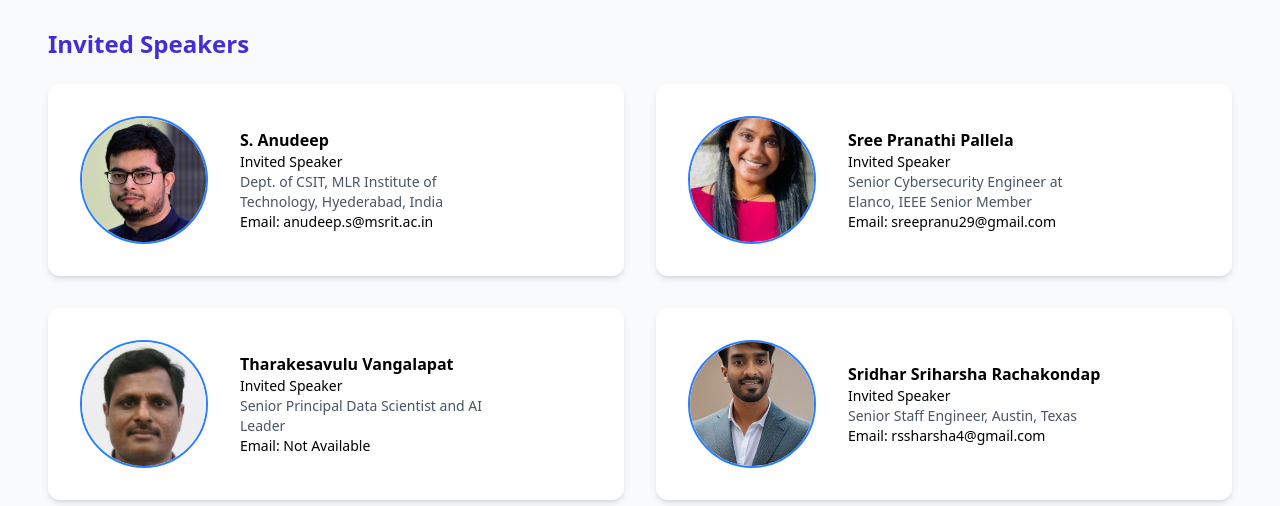
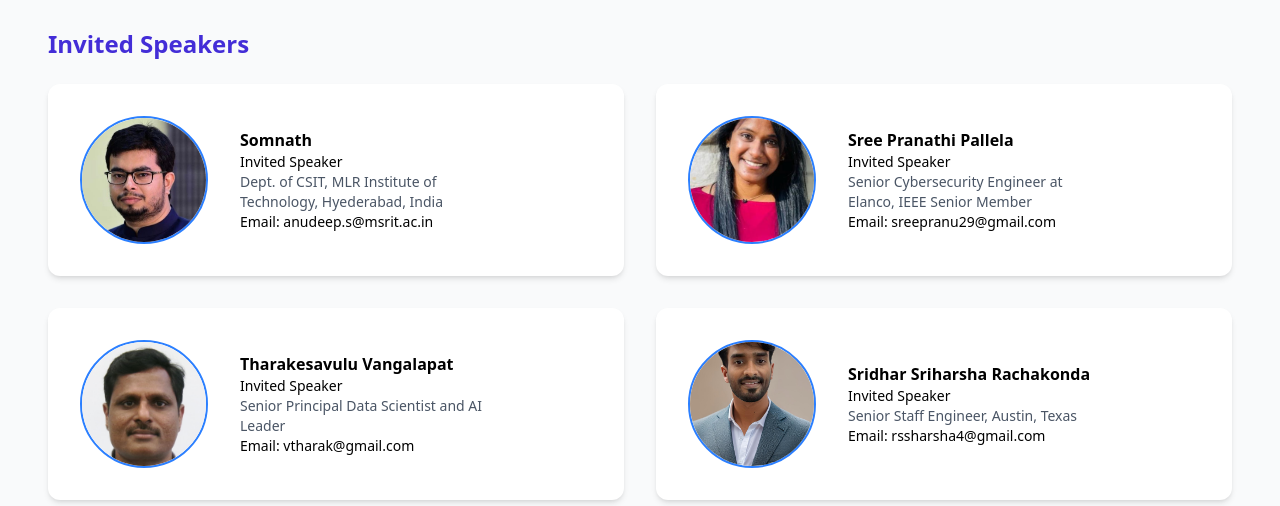
Before and after one commit to mr-dev-prince/ieee_conference, a React (Vite) app: page /committee in a window 1280 px wide. Shown: the part 2580-3086 px from the top of the page. Built offline with nearby package versions, Linux system fonts and the light colour scheme.

Commit message:
name-changes

```diff
--- a/src/pages/CommitteePage.jsx
+++ b/src/pages/CommitteePage.jsx
@@ -4,7 +4,7 @@ import an from "../assets/Aravind_Narayanan.jpeg";
 import dsj from "../assets/divyaraj-singh-jatav.jpeg";
 import gt from "../assets/gstomar.jpg";
 import rg from "../assets/Raghu-Gollapudi.jpg";
-import sanu from "../assets/S-Anudeep.jpeg";
+import som from "../assets/Somnath.jpeg";
 import spp from "../assets/Sree-Pranathi-Pallela.jpg";
 import ssr from "../assets/Sridhar-Sriharsha-Rachakonda.jpeg";
 import tv from "../assets/Tharakesavulu-Vangalapat.jpeg";
@@ -121,11 +121,11 @@ const keynoteSpeakers = [
 
 const invitedSpeaker = [
   {
-    name: "S. Anudeep",
+    name: "Somnath",
     role: "Invited Speaker",
     desc: "Dept. of CSIT, MLR Institute of Technology, Hyederabad, India",
     email: "anudeep.s@msrit.ac.in",
-    img: sanu,
+    img: som,
   },
   {
     name: "Sree Pranathi Pallela",
@@ -138,11 +138,11 @@ const invitedSpeaker = [
     name: "Tharakesavulu Vangalapat",
     role: "Invited Speaker",
     desc: "Senior Principal Data Scientist and AI Leader",
-    email: "Not Available",
+    email: "vtharak@gmail.com",
     img: tv,
   },
   {
-    name: "Sridhar Sriharsha Rachakondap",
+    name: "Sridhar Sriharsha Rachakonda",
     role: "Invited Speaker",
     desc: "Senior Staff Engineer, Austin, Texas",
     email: "rssharsha4@gmail.com",
```
Also changed, not shown: src/assets/somnath.jpeg (renamed from src/assets/S-Anudeep.jpeg).
